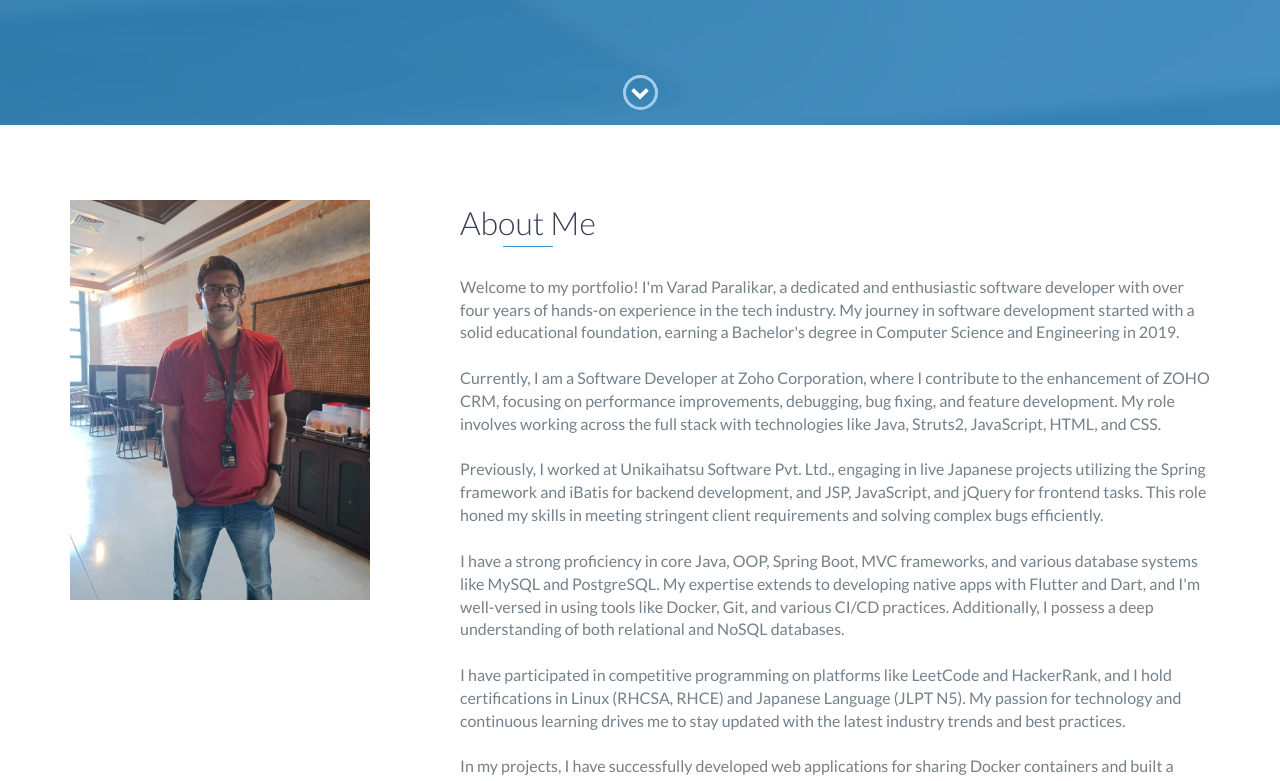
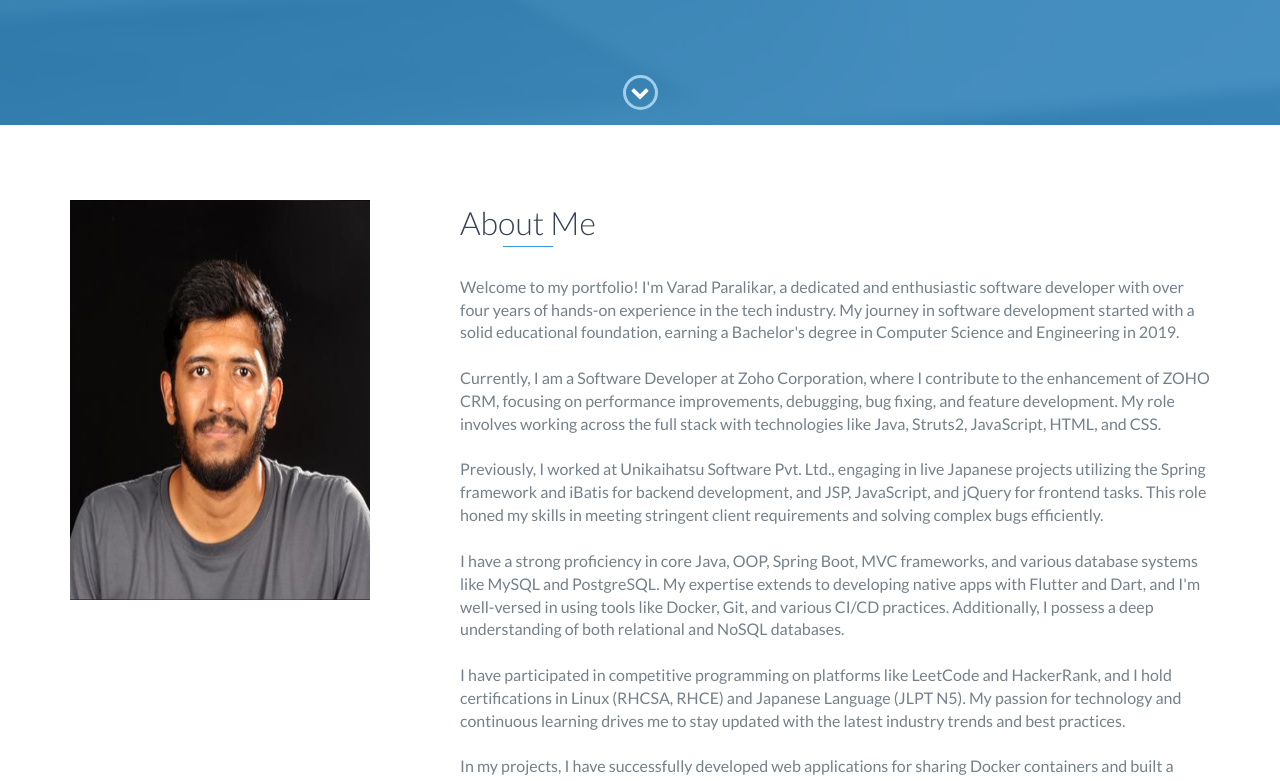
Before and after one commit to VARADSP/varadsp.github.io, a website: page index.html in a window 1280 px wide. Shown: the part 675-1456 px from the top of the page. Drawn offline with nearby package versions, Linux system fonts and the light colour scheme; a script that the page names is missing.

Commit message:
Update index.html

```diff
--- a/index.html
+++ b/index.html
@@ -104,7 +104,7 @@ if it's not present, don't show loader */
         <div class="container">
             <div class="row">
                 <div class="col-md-4">
-                    <img width="300" height="400" src="images/profile_pic2.jpeg" />
+                    <img width="300" height="400" src="images/MyPhoto_CompanyProfilePic.png" />
                 </div>
                 <div class="col-md-4">
                     <h2 class="heading">About Me</h2>
```
